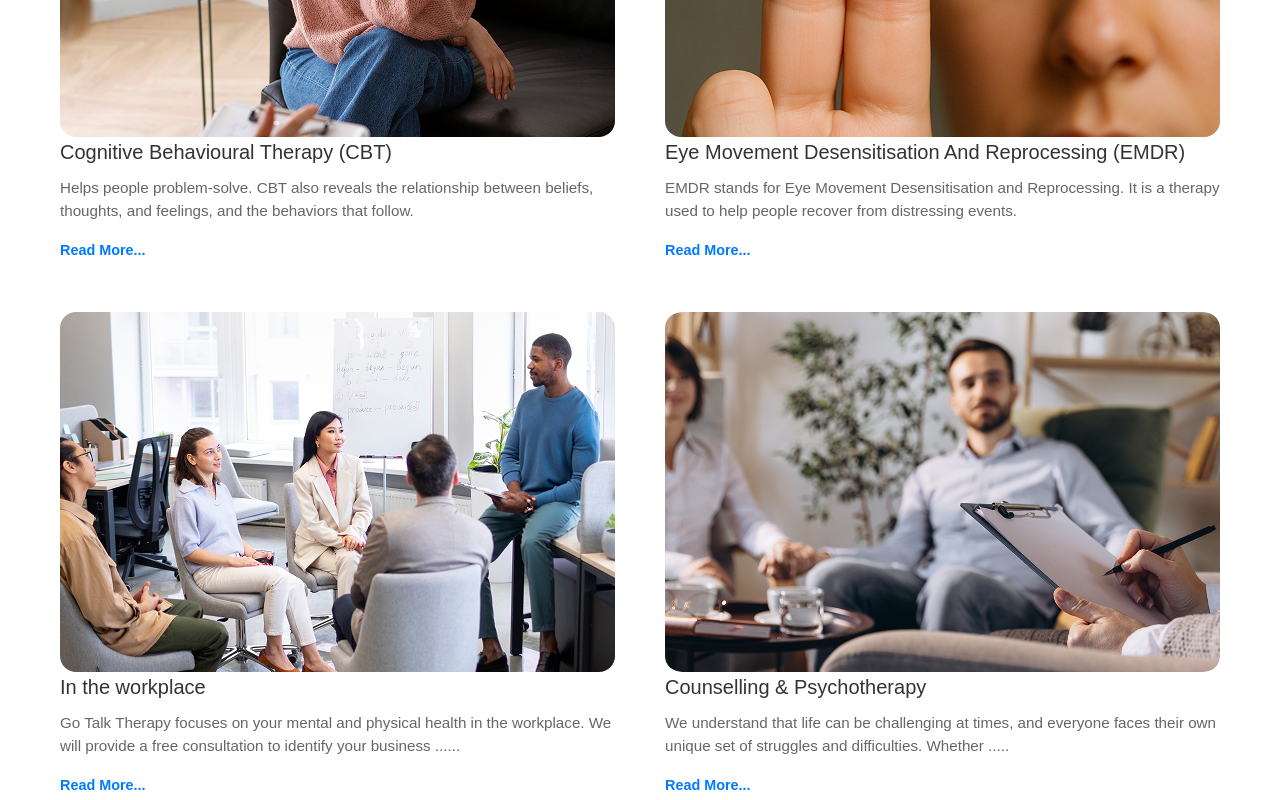
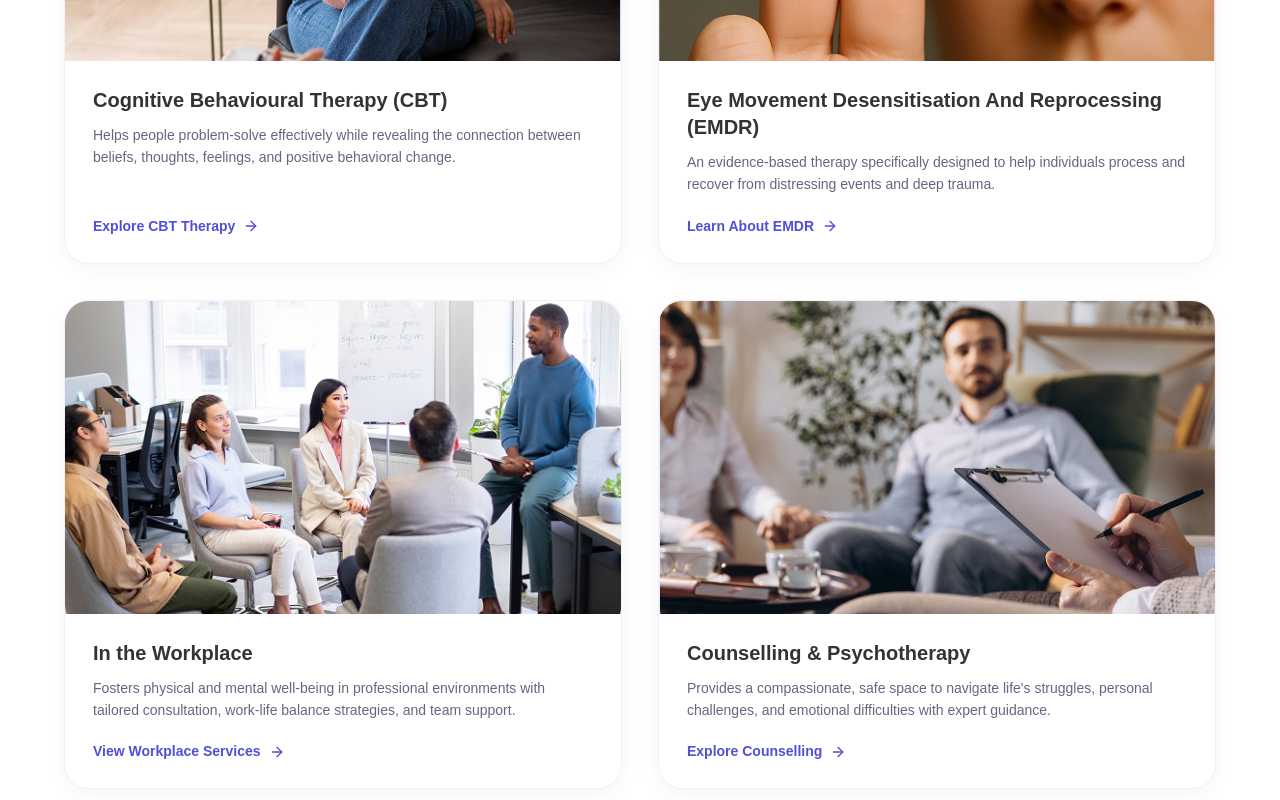
Before and after one commit to newcodemorning/go-Talk-therapy, a React (Create React App) app: page /services in a window 1280 px wide. Shown: the part 820-1620 px from the top of the page. Built offline with nearby package versions, Linux system fonts and the light colour scheme.

Commit message:
feat: redesign service cards and calls to action

```diff
--- a/src/components/OurServices/ServicesCards.js
+++ b/src/components/OurServices/ServicesCards.js
@@ -1,71 +1,94 @@
-import React from 'react'
+import React from "react";
 import "../../styles/CardLayout.css";
 
-import img1 from "../../assets/serv1.png"
-import img2 from "../../assets/image (4).png"
-import img3 from "../../assets/serv3.png"
-import img4 from "../../assets/serv4.png"
-import img5 from "../../assets/serv5.png"
-import { Link } from 'react-router-dom';
-
+import img1 from "../../assets/serv1.png";
+import img2 from "../../assets/image (4).png";
+import img3 from "../../assets/serv3.png";
+import img4 from "../../assets/serv4.png";
+import img5 from "../../assets/serv5.png";
+import { Link } from "react-router-dom";
+import { FiArrowRight } from "react-icons/fi";
 
 const ServicesCards = () => {
-
   const cardData = [
     {
+      id: "cbt",
       title: "Cognitive Behavioural Therapy (CBT)",
       description:
-                "Helps people problem-solve. CBT also reveals the relationship between beliefs, thoughts, and feelings, and the behaviors that follow.",
+        "Helps people problem-solve effectively while revealing the connection between beliefs, thoughts, feelings, and positive behavioral change.",
       image: img1,
       link: "/behavioral-therapy",
+      ctaText: "Explore CBT Therapy",
     },
     {
+      id: "emdr",
       title: "Eye Movement Desensitisation And Reprocessing (EMDR)",
       description:
-                "EMDR stands for Eye Movement Desensitisation and Reprocessing. It is a therapy used to help people recover from distressing events.",
+        "An evidence-based therapy specifically designed to help individuals process and recover from distressing events and deep trauma.",
       image: img2,
       link: "/eye-movement-desensitization",
+      ctaText: "Learn About EMDR",
     },
     {
-            title: "In the workplace",
+      id: "workplace",
+      title: "In the Workplace",
       description:
-                "Go Talk Therapy focuses on your mental and physical health in the workplace. We will provide a free consultation to identify your business ......",
+        "Fosters physical and mental well-being in professional environments with tailored consultation, work-life balance strategies, and team support.",
       image: img3,
       link: "/workplace",
+      ctaText: "View Workplace Services",
     },
     {
+      id: "counselling",
       title: "Counselling & Psychotherapy",
       description:
-                "We understand that life can be challenging at times, and everyone faces their own unique set of struggles and difficulties. Whether .....",
+        "Provides a compassionate, safe space to navigate life's struggles, personal challenges, and emotional difficulties with expert guidance.",
       image: img4,
       link: "/counselling-psychotherapy",
+      ctaText: "Explore Counselling",
     },
     {
-            title: "Therapy for Children and young people",
+      id: "youth",
+      title: "Therapy for Children & Young People",
       description:
-                "Go Talk Therapy understands how difficult the pandemic has been for children. We work with children of all ages with a range of common issues;......",
+        "Specialized therapeutic support tailored for children and teenagers to develop resilience, manage anxiety, and foster healthy emotional growth.",
       image: img5,
       link: "/therapy-for-children-and-young-people",
+      ctaText: "Discover Youth Therapy",
     },
   ];
 
   return (
     <div className="card-layout">
-            {cardData.map((card, index) => (
-                <Link to={card.link} key={index}>
-                <div className="blog__card" key={index}>
-                    <img src={card.image} alt={card.title} />
-                    <div className="card__content">
-                        <h3>{card.title}</h3>
-                        <p>{card.description}</p>
-                        <Link to={card.link}>Read More...</Link>
+      {cardData.map((card) => (
+        <Link
+          to={card.link}
+          key={card.id}
+          className="service-card"
+          aria-label={`${card.title} - ${card.ctaText}`}
+        >
+          <div className="service-card-image-wrapper">
+            <img
+              src={card.image}
+              alt={card.title}
+              className="service-card-img"
+              loading="lazy"
+            />
+          </div>
+          <div className="service-card-content">
+            <div>
+              <h3 className="service-card-title">{card.title}</h3>
+              <p className="service-card-description">{card.description}</p>
+            </div>
+            <div className="service-card-cta">
+              <span>{card.ctaText}</span>
+              <FiArrowRight className="cta-icon" aria-hidden="true" />
             </div>
           </div>
         </Link>
       ))}
     </div>
   );
+};
 
-}
-
-export default ServicesCards
+export default ServicesCards;
--- a/src/styles/CardLayout.css
+++ b/src/styles/CardLayout.css
@@ -1,68 +1,195 @@
+/* ======================================
+   OUR SERVICES CARDS REDESIGN
+   ====================================== */
+
 .card-layout {
     max-width: 1200px;
-    margin: 50px auto;
+    margin: 40px auto 60px;
     display: grid;
-    grid-template-columns: repeat(auto-fit, minmax(500px, 1fr));
-    gap: 50px;
-    padding: 20px;
+    grid-template-columns: repeat(2, 1fr);
+    gap: 36px;
+    padding: 0 24px;
+    box-sizing: border-box;
 }
 
-  .blog__card {
-    background-color: #fff;
-    border-radius: 10px;
+/* Individual Card Container (Full Card Link) */
+.service-card {
+    display: flex;
+    flex-direction: column;
+    background-color: var(--color-white);
+    border-radius: 24px;
+    border: 1px solid rgba(82, 79, 213, 0.08);
+    box-shadow: 0 6px 20px rgba(0, 0, 0, 0.04);
     overflow: hidden;
-    transition: transform 0.2s ease, box-shadow 0.2s ease;
+    text-decoration: none;
+    transition: transform 0.3s cubic-bezier(0.4, 0, 0.2, 1),
+                box-shadow 0.3s cubic-bezier(0.4, 0, 0.2, 1),
+                border-color 0.3s cubic-bezier(0.4, 0, 0.2, 1);
+    height: 100%;
 }
 
-  .blog__card:hover {
-    transform: translateY(-5px);
+.service-card:hover {
+    transform: translateY(-4px);
+    box-shadow: 0 14px 32px rgba(82, 79, 213, 0.12);
+    border-color: rgba(82, 79, 213, 0.22);
 }
 
-  /* Image in the card */
-  .blog__card img {
-    width: 100%;
-    height: 360px;
-    border-radius: 16px;
-    object-fit: cover;
+.service-card:focus-visible {
+    outline: 2px solid var(--color-primary-purple);
+    outline-offset: 4px;
+    border-radius: 24px;
 }
 
-  .card-content {
-    padding: 15px;
+/* Image Aspect Ratio & Hover Scale */
+.service-card-image-wrapper {
+    position: relative;
+    width: 100%;
+    aspect-ratio: 16 / 9;
+    overflow: hidden;
+    background-color: var(--color-surface-light);
 }
 
-  .card__content h3 {
-    font-size: 1.25rem;
-    color: #333;
-    margin-bottom: 10px;
+.service-card-img {
+    width: 100%;
+    height: 100%;
+    object-fit: cover;
+    display: block;
+    transition: transform 0.4s cubic-bezier(0.4, 0, 0.2, 1);
 }
 
-  .card__content p {
-    font-size: 0.95rem;
-    color: #666;
-    line-height: 1.5;
-    margin-bottom: 15px;
+.service-card:hover .service-card-img {
+    transform: scale(1.04);
 }
 
-  /* Read More link */
-  .card__content a {
-    font-size: 0.9rem;
-    color: #007bff;
-    text-decoration: none;
-    font-weight: bold;
+/* Card Content Area */
+.service-card-content {
+    padding: 26px 28px;
+    display: flex;
+    flex-direction: column;
+    justify-content: space-between;
+    flex: 1;
 }
 
-  .card__content a:hover {
-    text-decoration: underline;
+.service-card-title {
+    font-size: 20px;
+    font-weight: 600;
+    line-height: 1.35;
+    color: var(--color-text-dark);
+    margin: 0 0 10px 0;
+    transition: color 0.2s ease;
+}
+
+.service-card:hover .service-card-title {
+    color: var(--color-primary-purple);
+}
+
+.service-card-description {
+    font-size: 14px;
+    line-height: 1.6;
+    color: var(--color-text-muted);
+    margin: 0 0 20px 0;
+}
+
+/* Card Action / CTA Bar */
+.service-card-cta {
+    display: inline-flex;
+    align-items: center;
+    gap: 8px;
+    font-size: 14px;
+    font-weight: 700;
+    color: var(--color-primary-purple);
+    margin-top: auto;
+    transition: gap 0.25s ease, color 0.25s ease;
+}
+
+.service-card:hover .service-card-cta {
+    color: var(--color-action-blue);
+    gap: 12px;
+}
+
+.cta-icon {
+    font-size: 16px;
+    transition: transform 0.25s ease;
+}
+
+.service-card:hover .cta-icon {
+    transform: translateX(4px);
+}
+
+/* Reduced Motion Accessibility */
+@media (prefers-reduced-motion: reduce) {
+    .service-card,
+    .service-card-img,
+    .service-card-cta,
+    .cta-icon {
+        transition: none !important;
+        transform: none !important;
+    }
+}
+
+/* ======================================
+   RESPONSIVE BREAKPOINTS
+   ====================================== */
+
+@media (max-width: 1024px) {
+    .card-layout {
+        gap: 28px;
+        padding: 0 20px;
+        margin: 30px auto 40px;
+    }
+
+    .service-card-content {
+        padding: 22px 24px;
+    }
+
+    .service-card-title {
+        font-size: 18px;
+    }
 }
 
 @media (max-width: 768px) {
     .card-layout {
         grid-template-columns: 1fr;
-      grid-auto-columns: 1fr;
-    }
-    .blog__card{
-      width: 100%;
-      margin: 20px auto;
+        gap: 24px;
     }
 
+    .service-card {
+        border-radius: 20px;
     }
+
+    .service-card-content {
+        padding: 20px;
+    }
+
+    .service-card-title {
+        font-size: 18px;
+    }
+
+    .service-card-description {
+        font-size: 14px;
+        margin-bottom: 16px;
+    }
+}
+
+@media (max-width: 480px) {
+    .card-layout {
+        padding: 0 16px;
+        gap: 20px;
+    }
+
+    .service-card-image-wrapper {
+        aspect-ratio: 16 / 10;
+    }
+
+    .service-card-content {
+        padding: 18px;
+    }
+
+    .service-card-title {
+        font-size: 17px;
+    }
+
+    .service-card-description {
+        font-size: 13px;
+    }
+}
```
Lines whose indentation alone changed are shown as unchanged.
